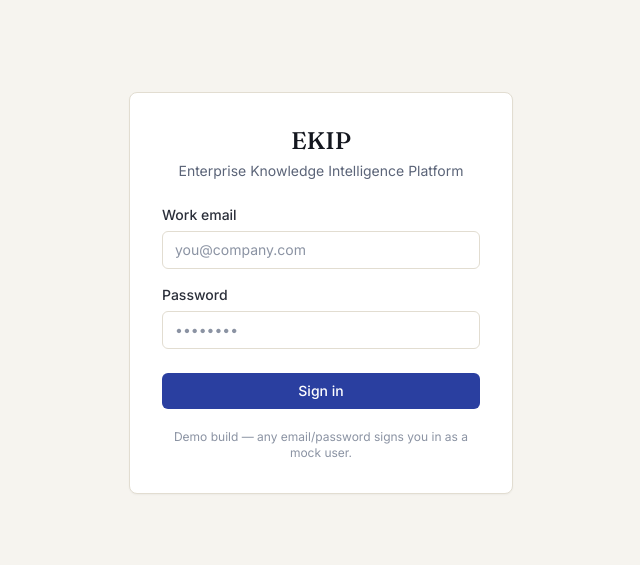
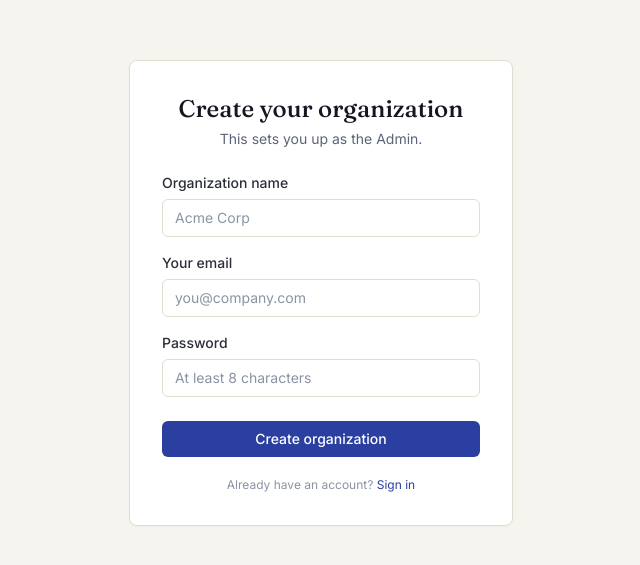
Before and after one commit to Jnanamithran/ekip-platform, a React (Vite) app in the folder apps/frontend/: page /signup in a window 1280 px wide. Before the commit this address led to /login. Shown: the part 107-672 px from the top of the page, without its empty margins (319-959 px from the left). Built offline with nearby package versions, Linux system fonts and the light colour scheme; no server answers.

Commit message:
feat(frontend): wire login and add signup flow against auth API
Login and signup use the real auth endpoints; AuthContext handles token storage. Not yet tested against a live backend.

```diff
--- a/apps/frontend/src/App.jsx
+++ b/apps/frontend/src/App.jsx
@@ -3,23 +3,18 @@ import { AuthProvider, useAuth } from "./lib/AuthContext";
 import { navForRole } from "./lib/nav";
 import DashboardLayout from "./layouts/DashboardLayout";
 import Login from "./pages/Login";
+import Signup from "./pages/Signup";
 import Search from "./pages/Search";
 import Upload from "./pages/Upload";
 import ManageUsers from "./pages/ManageUsers";
 import WorkspaceSettings from "./pages/WorkspaceSettings";
 
-/** Redirects to /login if not signed in. */
 function RequireAuth({ children }) {
-  const { user } = useAuth();
+  const { user, loading } = useAuth();
+  if (loading) return <div className="p-8 text-sm text-slate">Loading…</div>;
   return user ? children : <Navigate to="/login" replace />;
 }
 
-/**
- * Redirects to /app/search if the current role isn't allowed on
- * this route — e.g. an Intern hitting /app/users directly via URL.
- * Nav already hides these links, but a direct URL should still be
- * blocked; RBAC has to hold at the route level, not just the nav.
- */
 function RequireRole({ path, children }) {
   const { user } = useAuth();
   const allowed = navForRole(user.role).some((item) => item.path === path);
@@ -30,6 +25,7 @@ function AppRoutes() {
   return (
     <Routes>
       <Route path="/login" element={<Login />} />
+      <Route path="/signup" element={<Signup />} />
       <Route
         path="/app"
         element={
--- a/apps/frontend/src/lib/AuthContext.jsx
+++ b/apps/frontend/src/lib/AuthContext.jsx
@@ -1,40 +1,45 @@
-import { createContext, useContext, useState } from "react";
-import { mockUsers } from "../mocks/queryResults";
+import { createContext, useContext, useEffect, useState } from "react";
+import * as api from "./apiClient";
 
 const AuthContext = createContext(null);
 
-/**
- * MOCK auth only — no real backend yet (that's v0.3). Holds the
- * "logged in" user in memory and exposes switchRole() purely so
- * we can demo RBAC differences live without four separate logins.
- * Replace login()'s body with a real POST /auth/login in v0.3;
- * the shape consumers use (user, login, logout) should stay stable.
- */
 export function AuthProvider({ children }) {
   const [user, setUser] = useState(null);
+  // true until we've checked whether an existing refresh token can
+  // restore a session — App.jsx must wait on this before redirecting
+  // anyone to /login, or a valid session gets kicked out on reload.
+  const [loading, setLoading] = useState(true);
 
-  function login(email) {
-    // Demo-only: match by email prefix against mock users, or
-    // default to the first (Admin) so the login form always works.
-    const match =
-      mockUsers.find((u) =>
-        u.name.toLowerCase().startsWith(email.split("@")[0].toLowerCase())
-      ) ?? mockUsers[0];
-    setUser(match);
-    return match;
+  useEffect(() => {
+    (async () => {
+      if (!api.getRefreshToken()) {
+        setLoading(false);
+        return;
+      }
+      try {
+        setUser(await api.restoreSession());
+      } catch {
+        setUser(null);
+      } finally {
+        setLoading(false);
+      }
+    })();
+  }, []);
+
+  async function doLogin(email, password) {
+    await api.login(email, password);
+    const me = await api.getMe();
+    setUser(me);
+    return me;
   }
 
-  function logout() {
+  async function doLogout() {
+    await api.logout();
     setUser(null);
   }
 
-  function switchRole(role) {
-    const match = mockUsers.find((u) => u.role === role);
-    if (match) setUser(match);
-  }
-
   return (
-    <AuthContext.Provider value={{ user, login, logout, switchRole }}>
+    <AuthContext.Provider value={{ user, loading, login: doLogin, logout: doLogout }}>
       {children}
     </AuthContext.Provider>
   );
--- a/apps/frontend/src/pages/Login.jsx
+++ b/apps/frontend/src/pages/Login.jsx
@@ -1,5 +1,5 @@
 import { useState } from "react";
-import { useNavigate } from "react-router-dom";
+import { useNavigate, Link } from "react-router-dom";
 import { useAuth } from "../lib/AuthContext";
 import Card from "../components/ui/Card";
 import Input from "../components/ui/Input";
@@ -11,17 +11,20 @@ export default function Login() {
   const [email, setEmail] = useState("");
   const [password, setPassword] = useState("");
   const [submitting, setSubmitting] = useState(false);
+  const [error, setError] = useState("");
 
-  function handleSubmit(e) {
+  async function handleSubmit(e) {
     e.preventDefault();
     setSubmitting(true);
-    // Mocked latency so the loading state is visible in the demo —
-    // replace with a real POST /auth/login call in v0.3.
-    setTimeout(() => {
-      login(email || "admin@ekip.dev");
+    setError("");
+    try {
+      await login(email, password);
+      navigate("/app/search");
+    } catch (err) {
+      setError(err.message);
+    } finally {
       setSubmitting(false);
-      navigate("/app/search");
-    }, 500);
+    }
   }
 
   return (
@@ -53,13 +56,17 @@ export default function Login() {
             onChange={(e) => setPassword(e.target.value)}
             required
           />
+          {error && <p className="text-xs text-danger">{error}</p>}
           <Button type="submit" disabled={submitting} className="mt-2">
             {submitting ? "Signing in…" : "Sign in"}
           </Button>
         </form>
 
         <p className="mt-5 text-center text-xs text-slate-light">
-          Demo build — any email/password signs you in as a mock user.
+          Don't have an account?{" "}
+          <Link to="/signup" className="text-index hover:underline">
+            Create one
+          </Link>
         </p>
       </Card>
     </div>
--- /dev/null
+++ b/apps/frontend/src/pages/Signup.jsx
@@ -0,0 +1,92 @@
+import { useState } from "react";
+import { useNavigate, Link } from "react-router-dom";
+import { useAuth } from "../lib/AuthContext";
+import { registerOrganization } from "../lib/apiClient";
+import Card from "../components/ui/Card";
+import Input from "../components/ui/Input";
+import Button from "../components/ui/Button";
+
+export default function Signup() {
+    const { login } = useAuth();
+    const navigate = useNavigate();
+    const [orgName, setOrgName] = useState("");
+    const [email, setEmail] = useState("");
+    const [password, setPassword] = useState("");
+    const [submitting, setSubmitting] = useState(false);
+    const [error, setError] = useState("");
+
+    async function handleSubmit(e) {
+        e.preventDefault();
+        setSubmitting(true);
+        setError("");
+        try {
+            await registerOrganization({
+                organization_name: orgName,
+                admin_email: email,
+                admin_password: password,
+            });
+            // Account exists now, but we still need a real token — log in
+            // right after signing up so the user lands straight in the app.
+            await login(email, password);
+            navigate("/app/search");
+        } catch (err) {
+            setError(err.message);
+        } finally {
+            setSubmitting(false);
+        }
+    }
+
+    return (
+        <div className="flex min-h-screen items-center justify-center bg-paper px-4">
+            <Card className="w-full max-w-sm p-8">
+                <div className="mb-6 text-center">
+                    <h1 className="font-display text-2xl text-ink">Create your organization</h1>
+                    <p className="mt-1 text-sm text-slate">
+                        This sets you up as the Admin.
+                    </p>
+                </div>
+
+                <form onSubmit={handleSubmit} className="flex flex-col gap-4">
+                    <Input
+                        id="orgName"
+                        label="Organization name"
+                        placeholder="Acme Corp"
+                        value={orgName}
+                        onChange={(e) => setOrgName(e.target.value)}
+                        required
+                    />
+                    <Input
+                        id="email"
+                        label="Your email"
+                        type="email"
+                        placeholder="you@company.com"
+                        value={email}
+                        onChange={(e) => setEmail(e.target.value)}
+                        required
+                    />
+                    <Input
+                        id="password"
+                        label="Password"
+                        type="password"
+                        placeholder="At least 8 characters"
+                        value={password}
+                        onChange={(e) => setPassword(e.target.value)}
+                        minLength={8}
+                        required
+                    />
+                    {error && <p className="text-xs text-danger">{error}</p>}
+                    <Button type="submit" disabled={submitting} className="mt-2">
+                        {submitting ? "Creating…" : "Create organization"}
+                    </Button>
+                </form>
+
+                <p className="mt-5 text-center text-xs text-slate-light">
+                    Already have an account?{" "}
+                    <Link to="/login" className="text-index hover:underline">
+                        Sign in
+                    </Link>
+                </p>
+            </Card>
+        </div>
+    );
+}
```
